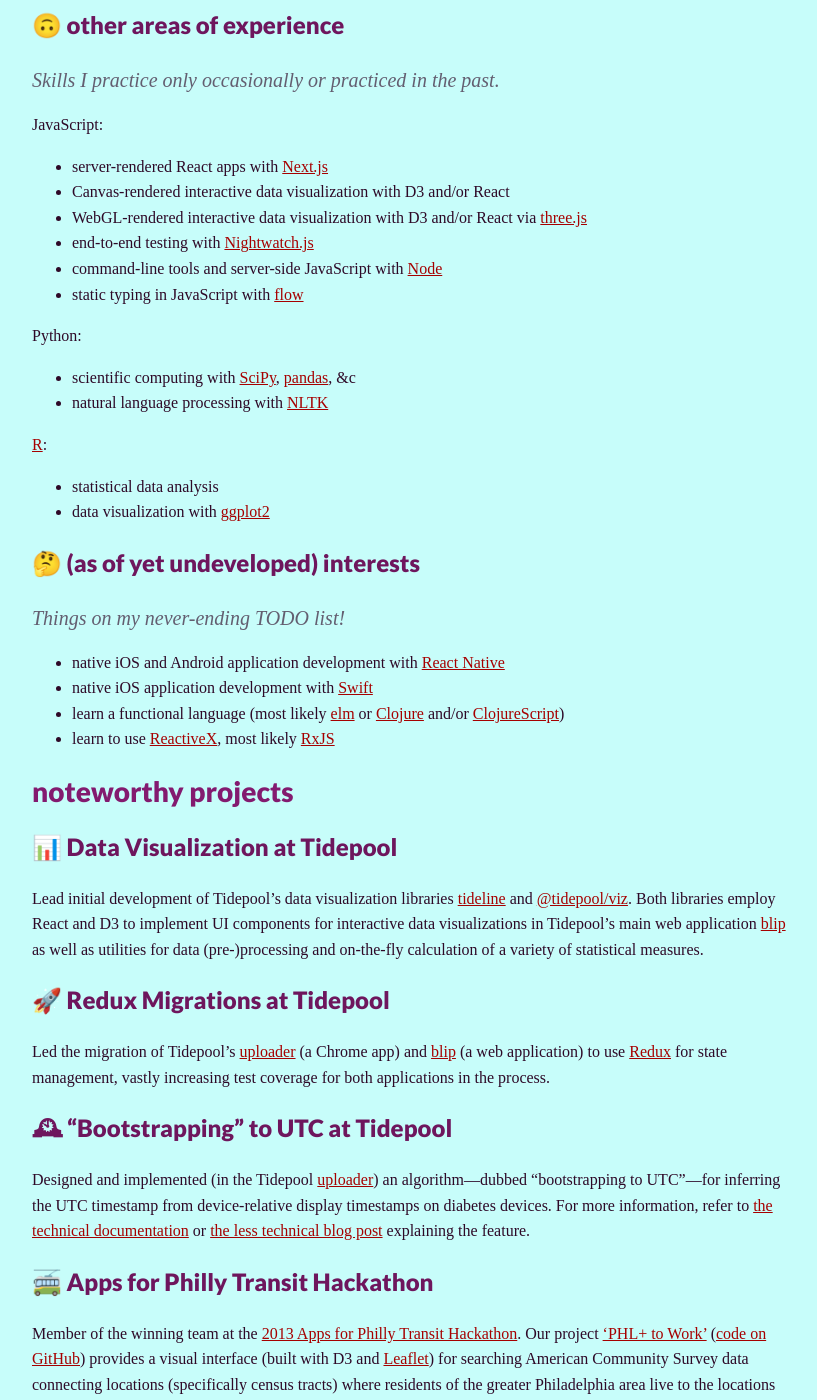
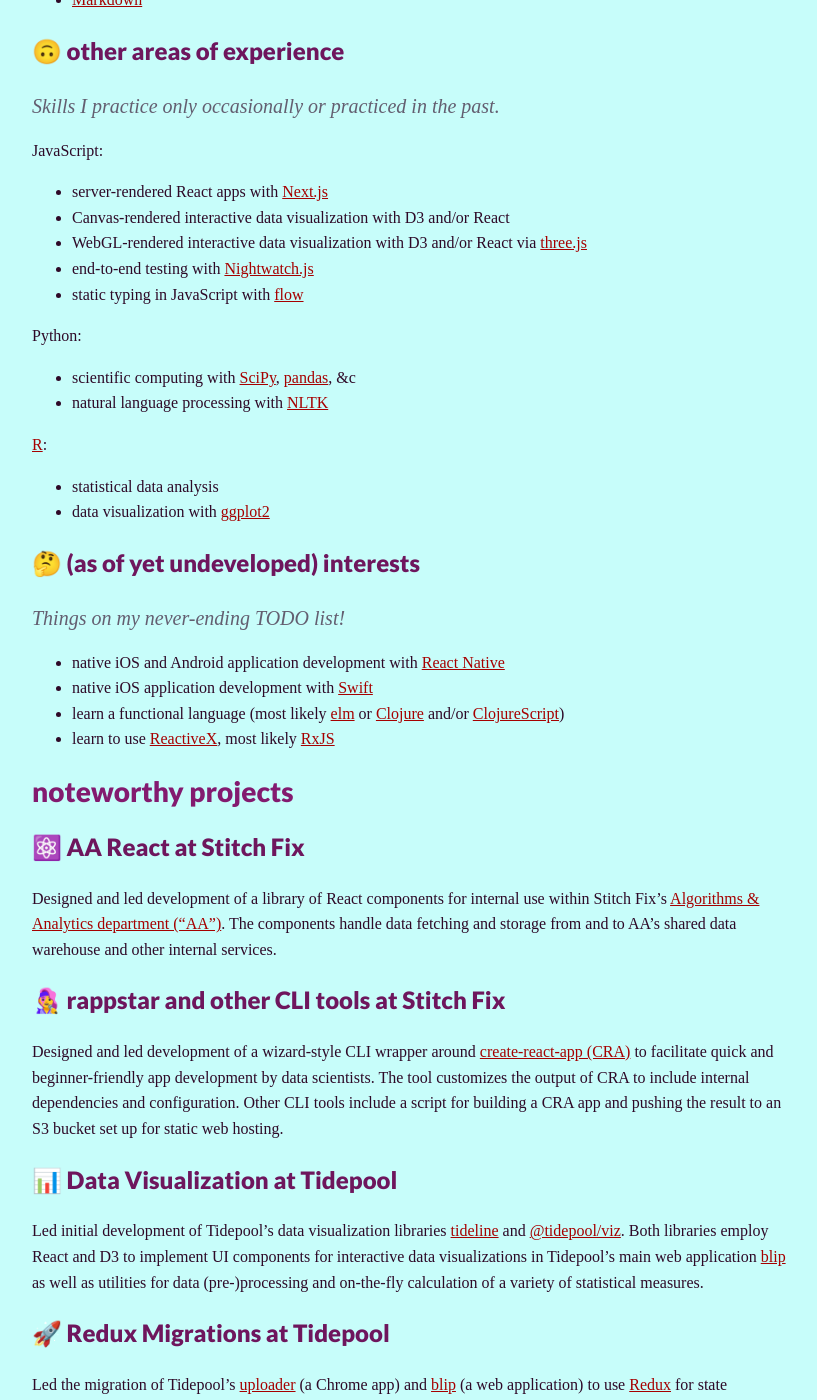
Before and after one commit to jebeck/jebeck.github.com, a Jekyll site: the page built from resume.md, in a window 1280 px wide and 1400 px high, scrolled down 872 px. Shown: the whole window, without its empty margins (224-1041 px from the left). Built offline with Jekyll 4.4.1, drawn with Linux system fonts in a browser that asks for light colours; some web fonts are replaced; some of the changed text lies outside the part shown.

Commit message:
update resume

```diff
--- a/_includes/resume.md
+++ b/_includes/resume.md
@@ -18,24 +18,25 @@
 
 JavaScript:
 
-  - single-page apps with the latest tools & frameworks ([React](https://facebook.github.io/react/ 'React'), [React Router](https://github.com/reactjs/react-router#readme 'GitHub: React Router README'), [Redux](http://redux.js.org/ 'redux'))
-  - interactive data visualization with [D3](https://d3js.org/ 'D3: Data-Driven Documents') and/or React, rendering in SVG
-  - UI and data visualization animation with CSS3, D3 transitions, the [React Animation Add-Ons](https://facebook.github.io/react/docs/animation.html 'React Animation Add-Ons'), [React Motion](https://github.com/chenglou/react-motion 'GitHub: React Motion'), and/or [GreenSock](https://greensock.com/ 'GreenSock')
-  - unit testing ([Jest](https://facebook.github.io/jest/ 'Jest: Painless JavaScript testing') or [Mocha](https://mochajs.org/ 'Mocha JavaScript test framework') + [Chai](http://chaijs.com/ 'Chai assertion library'); set up with [Karma](https://karma-runner.github.io/1.0/index.html 'Karma test runner') and either [Travis CI](https://travis-ci.org/ 'Travis CI') or [Circle CI](https://circleci.com/ 'CircleCI'))
-  - real-time apps on a BaaS (e.g., [Firebase](https://firebase.google.com/ 'Firebase')))
+- single-page apps with the latest tools & frameworks ([React](https://facebook.github.io/react/ 'React'), [React Router](https://github.com/reactjs/react-router#readme 'GitHub: React Router README'), [Redux](http://redux.js.org/ 'redux'))
+- interactive data visualization with [D3](https://d3js.org/ 'D3: Data-Driven Documents') and/or React, rendering in SVG
+- UI and data visualization animation with CSS3, D3 transitions, various React animation libraries, and/or [GreenSock](https://greensock.com/ 'GreenSock')
+- unit testing ([Jest](https://facebook.github.io/jest/ 'Jest: Painless JavaScript testing') or [Mocha](https://mochajs.org/ 'Mocha JavaScript test framework') + [Chai](http://chaijs.com/ 'Chai assertion library'); set up with [Karma](https://karma-runner.github.io/1.0/index.html 'Karma test runner') and either [Travis CI](https://travis-ci.org/ 'Travis CI') or [Circle CI](https://circleci.com/ 'CircleCI'))
+- real-time apps on a BaaS (e.g., [Firebase](https://firebase.google.com/ 'Firebase'))
+- interactive Node.js CLI tools using [Inquirer.js](https://github.com/SBoudrias/Inquirer.js/#inquirerjs 'Inquirer.js')
 
 HTML5 & CSS3:
 
-  - compliance with web standards and WCAG 2.0 for accessibility
-  - experience with major CSS preprocessors ([Less](http://lesscss.org/ 'Less CSS'), [Sass](http://sass-lang.com/ 'Sass: CSS with superpowers'), [PostCSS](http://postcss.org/ 'PostCSS'))
-  - modularity and componentization with [CSS modules](https://github.com/css-modules/css-modules#readme 'GitHub: CSS modules README') and/or [styled components 💅](https://github.com/styled-components/styled-components 'GitHub: styled-components 💅')
+- compliance with web standards and WCAG 2.0 for accessibility
+- experience with major CSS preprocessors ([Less](http://lesscss.org/ 'Less CSS'), [Sass](http://sass-lang.com/ 'Sass: CSS with superpowers'), [PostCSS](http://postcss.org/ 'PostCSS'))
+- modularity and componentization with [CSS modules](https://github.com/css-modules/css-modules#readme 'GitHub: CSS modules README'), [styled components 💅](https://github.com/styled-components/styled-components 'GitHub: styled-components 💅'), or [emotion](https://emotion.sh/ 'emotion CSS-in-JS')
 
 other:
 
-  - version control with [git](https://git-scm.com/ 'git') & [GitHub](https://github.com/ 'GitHub')
-  - managing internal and external dependencies with [npm](https://www.npmjs.com/ 'npm')
-  - building project pages & documentation on [GitHub Pages](https://pages.github.com/ 'GitHub Pages') with [jekyll](https://jekyllrb.com/ 'jekyll') and/or [GitBook](https://github.com/GitbookIO/gitbook#readme 'GitHub: GitBook README')
-  - [Markdown](https://daringfireball.net/projects/markdown/ 'Markdown')
+- version control with [git](https://git-scm.com/ 'git') & [GitHub](https://github.com/ 'GitHub')
+- managing internal and external dependencies with [npm](https://www.npmjs.com/ 'npm')
+- building project pages & documentation on [GitHub Pages](https://pages.github.com/ 'GitHub Pages') with [jekyll](https://jekyllrb.com/ 'jekyll') and/or [GitBook](https://github.com/GitbookIO/gitbook#readme 'GitHub: GitBook README')
+- [Markdown](https://daringfireball.net/projects/markdown/ 'Markdown')
 
 ### 🙃 other areas of experience
 
@@ -43,22 +44,21 @@
 
 JavaScript:
 
-  - server-rendered React apps with [Next.js](https://github.com/zeit/next.js/ 'GitHub: Next.js')
-  - Canvas-rendered interactive data visualization with D3 and/or React
-  - WebGL-rendered interactive data visualization with D3 and/or React via [three.js](https://threejs.org/ 'three.js')
-  - end-to-end testing with [Nightwatch.js](http://nightwatchjs.org/ 'Nightwatch.js')
-  - command-line tools and server-side JavaScript with [Node](https://nodejs.org/en/ 'node JavaScript runtime')
-  - static typing in JavaScript with [flow](https://flowtype.org/ 'flow: a static type checker for JavaScript')
+- server-rendered React apps with [Next.js](https://github.com/zeit/next.js/ 'GitHub: Next.js')
+- Canvas-rendered interactive data visualization with D3 and/or React
+- WebGL-rendered interactive data visualization with D3 and/or React via [three.js](https://threejs.org/ 'three.js')
+- end-to-end testing with [Nightwatch.js](http://nightwatchjs.org/ 'Nightwatch.js')
+- static typing in JavaScript with [flow](https://flowtype.org/ 'flow: a static type checker for JavaScript')
 
 Python:
 
-  - scientific computing with [SciPy](https://www.scipy.org/ 'SciPy'), [pandas](http://pandas.pydata.org/ 'pandas: Python data analysis library'), &c
-  - natural language processing with [NLTK](http://www.nltk.org/ 'Python natural language toolkit')
+- scientific computing with [SciPy](https://www.scipy.org/ 'SciPy'), [pandas](http://pandas.pydata.org/ 'pandas: Python data analysis library'), &c
+- natural language processing with [NLTK](http://www.nltk.org/ 'Python natural language toolkit')
 
 [R](https://www.r-project.org/ 'The R project for statistical computing'):
 
-  - statistical data analysis
-  - data visualization with [ggplot2](http://ggplot2.org/ 'ggplot2')
+- statistical data analysis
+- data visualization with [ggplot2](http://ggplot2.org/ 'ggplot2')
 
 ### 🤔 (as of yet undeveloped) interests
 
@@ -71,9 +71,17 @@
 
 ## noteworthy projects
 
+### ⚛️ AA React at Stitch Fix
+
+Designed and led development of a library of React components for internal use within Stitch Fix’s [Algorithms & Analytics department (“AA”)](https://multithreaded.stitchfix.com/algorithms/ 'Stitch Fix Algorithms'). The components handle data fetching and storage from and to AA’s shared data warehouse and other internal services.
+
+### 👩‍🎤 rappstar and other CLI tools at Stitch Fix
+
+Designed and led development of a wizard-style CLI wrapper around [create-react-app (CRA)](https://facebook.github.io/create-react-app/ 'Create React App') to facilitate quick and beginner-friendly app development by data scientists. The tool customizes the output of CRA to include internal dependencies and configuration. Other CLI tools include a script for building a CRA app and pushing the result to an S3 bucket set up for static web hosting.
+
 ### 📊 Data Visualization at Tidepool
 
-Lead initial development of Tidepool's data visualization libraries [tideline](https://github.com/tidepool-org/tideline 'GitHub: tideline') and [@tidepool/viz](https://github.com/tidepool-org/viz 'GitHub: @tidepool/viz'). Both libraries employ React and D3 to implement UI components for interactive data visualizations in Tidepool's main web application [blip](https://github.com/tidepool-org/blip 'GitHub: blip') as well as utilities for data (pre-)processing and on-the-fly calculation of a variety of statistical measures.
+Led initial development of Tidepool's data visualization libraries [tideline](https://github.com/tidepool-org/tideline 'GitHub: tideline') and [@tidepool/viz](https://github.com/tidepool-org/viz 'GitHub: @tidepool/viz'). Both libraries employ React and D3 to implement UI components for interactive data visualizations in Tidepool's main web application [blip](https://github.com/tidepool-org/blip 'GitHub: blip') as well as utilities for data (pre-)processing and on-the-fly calculation of a variety of statistical measures.
 
 ### 🚀 Redux Migrations at Tidepool
 
@@ -113,4 +121,4 @@
 ## education
 
 - M.A. in Linguistics. School of Arts & Sciences, University of Pennsylvania, 2013.
-- B.A. in Individualized Study, *summa cum laude*. Gallatin School, New York University, 2007.
+- B.A. in Individualized Study, _summa cum laude_. Gallatin School, New York University, 2007.
```
